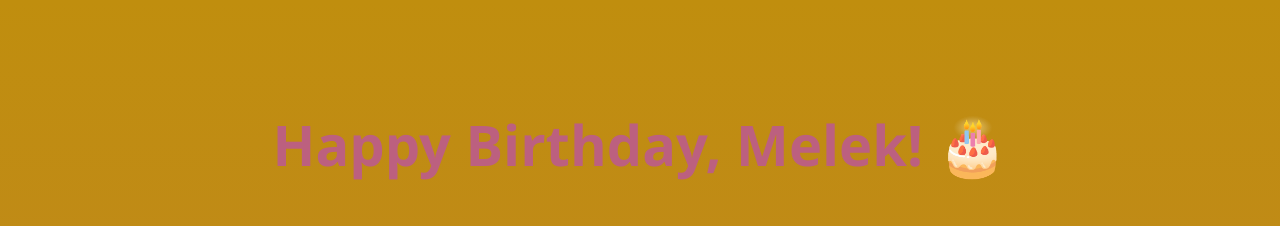
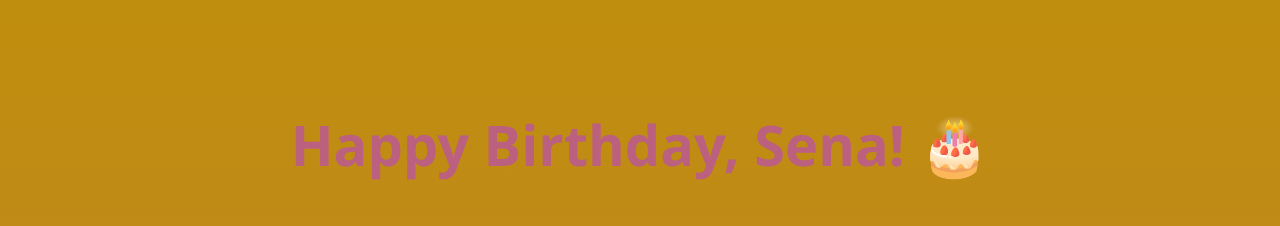
Before and after one commit to kalixsmurf/zhuxLover, a plain HTML site: page index.html in a window 1280 px wide. Shown: the top 226 px of the page. Drawn offline with nearby package versions, Linux system fonts and the light colour scheme.

Commit message:
Update index.html

```diff
--- a/index.html
+++ b/index.html
@@ -4,12 +4,12 @@
 <head>
   <meta charset="UTF-8" />
   <meta name="viewport" content="width=device-width, initial-scale=1.0" />
-  <title>Happy Birthday Melek 💖</title>
+  <title>Happy Birthday Sena 💖</title>
   <link rel="stylesheet" href="css/style.css" />
 </head>
 <body>
   <section class="hero">
-    <h1>Happy Birthday, Melek! 🎂</h1>
+    <h1>Happy Birthday, Sena! 🎂</h1>
     <p>To my angel, my partner in MLBB and life — this is for you.</p>
   </section>
 
```
